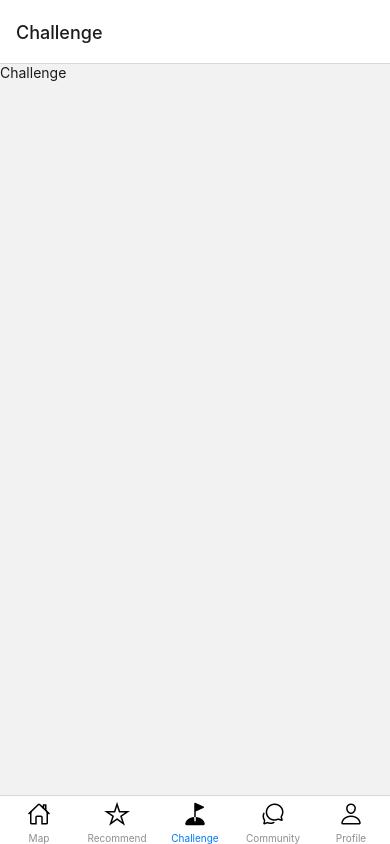
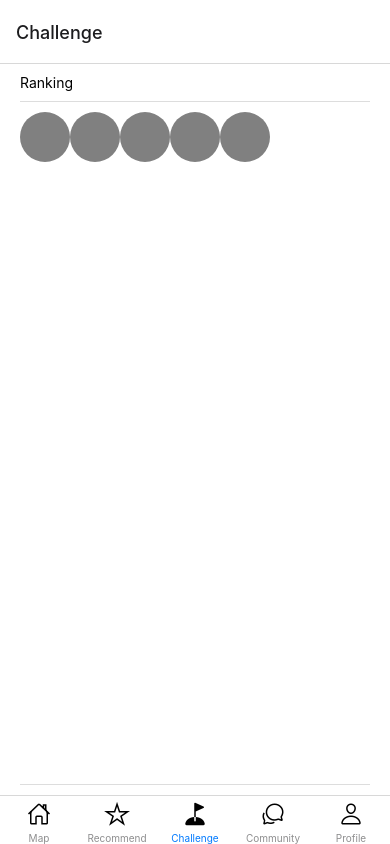
Before and after one commit to dsc-sookmyung/2022-Freesia-SolutionChallenge, a React Native app in the folder frontend/: screen /Challenge in a window 390 px wide. Built offline with nearby package versions, Linux system fonts and the light colour scheme.

Commit message:
[front] Add common components file

```diff
--- a/frontend/App.tsx
+++ b/frontend/App.tsx
@@ -54,5 +54,3 @@ export default function App() {
     </NavigationContainer>
   );
 }
-
-const styles = StyleSheet.create({});
--- a/frontend/src/components/challenge/Challenge.tsx
+++ b/frontend/src/components/challenge/Challenge.tsx
@@ -1,14 +1,73 @@
 import React from "react";
-import { Text, View, TouchableOpacity } from "react-native";
+import {
+  Text,
+  View,
+  StyleSheet,
+  ScrollView,
+  Image,
+  Dimensions,
+} from "react-native";
 import { useState } from "react";
-import { useTheme } from "@react-navigation/native";
 
-export default function Map({ navigation }: any) {
-  const { colors } = useTheme();
+export default function Map() {
+  const [height, setHeight] = useState(0);
+  const { width } = Dimensions.get("window");
+
+  const ProfileIcon = () => {
+    /*
+    Image.getSize(require("../../../assets/tori.jpg"), (w, h) => {
+      setHeight(h * (width / w));
+    }); */
+    return (
+      <View
+        style={{
+          width: 50,
+          height: 50,
+          borderRadius: 25,
+          backgroundColor: "grey",
+        }}
+      ></View>
+    );
+  };
+
+  // 공통 divider
+  const Divider = () => (
+    <View
+      style={{
+        width: "100%",
+        height: 1,
+        marginVertical: 10,
+        backgroundColor: "#dddddd",
+      }}
+    ></View>
+  );
 
   return (
-    <View>
-      <Text style={{ color: colors.text }}>Challenge</Text>
+    <View style={styles.mainView}>
+      <Text style={styles.subTItle}>Ranking</Text>
+      <Divider />
+      <ScrollView horizontal style={styles.rankings}>
+        <ProfileIcon />
+        <ProfileIcon />
+        <ProfileIcon />
+        <ProfileIcon />
+        <ProfileIcon />
+      </ScrollView>
+      <Divider />
     </View>
   );
 }
+
+const styles = StyleSheet.create({
+  // 공통
+  mainView: {
+    flex: 1,
+    backgroundColor: "white",
+    paddingHorizontal: 20,
+  },
+  subTItle: {
+    color: "black",
+    paddingTop: 10,
+  },
+  rankings: {},
+});
--- a/frontend/src/components/map/Map.tsx
+++ b/frontend/src/components/map/Map.tsx
@@ -16,7 +16,7 @@ export default function Map() {
     <MapView style={{ height }} provider={PROVIDER_GOOGLE}>
       <Marker
         coordinate={{ latitude: 37.5, longitude: 127 }}
-        image={require("../assets/pin_s.png")}
+        image={require("../../../assets/pin_s.png")}
         title={"Seoul"}
       />
     </MapView>
```
Also changed, not shown: frontend/assets/tori.jpg (added), frontend/src/common-commponents.tsx (added).
